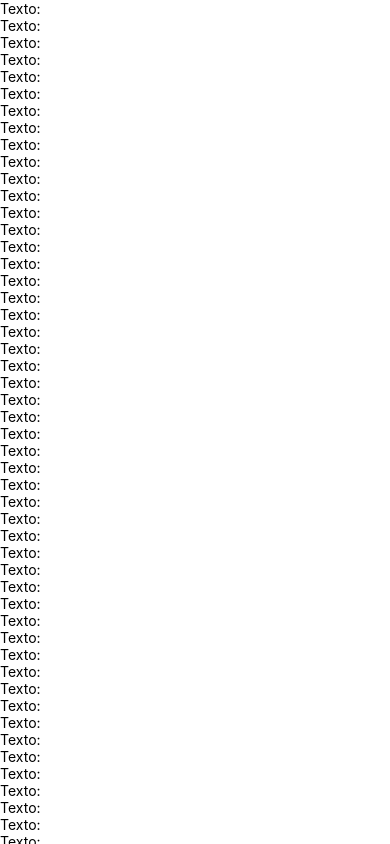
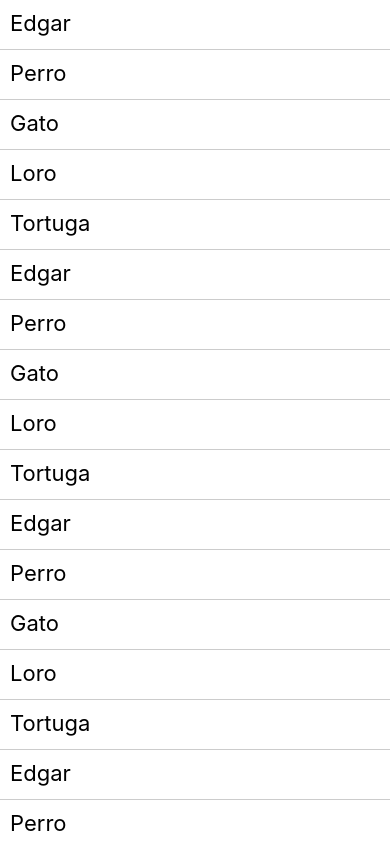
Before and after one commit to The3dgar/reactNative_helloWorld, a React Native app: screen / in a window 390 px wide. Built offline with nearby package versions, Linux system fonts and the light colour scheme.

Commit message:
Usando FlatList

```diff
--- a/App.js
+++ b/App.js
@@ -1,132 +1,53 @@
 import React, { useState } from "react";
-import {
-  StyleSheet,
-  Text,
-  View,
-  TextInput,
-  Dimensions,
-  Button,
-  TouchableHighlight,
-  TouchableNativeFeedback,
-  TouchableOpacity,
-  ScrollView,
-} from "react-native";
-// TouchableHighlight: only works in andrid
-// TouchableNativeFeedback: only works in android
-
-const { width, height } = Dimensions.get("window");
-
+import { StyleSheet, Text, View, FlatList, Platform,StatusBar, SectionList} from "react-native";
+import { render } from "react-dom";
+const data = [
+  { key: "1", name: "Edgar" },
+  { key: "2", name: "Perro" },
+  { key: "3", name: "Gato" },
+  { key: "4", name: "Loro" },
+  { key: "5", name: "Tortuga" },
+  { key: "6", name: "Edgar" },
+  { key: "7", name: "Perro" },
+  { key: "8", name: "Gato" },
+  { key: "9", name: "Loro" },
+  { key: "10", name: "Tortuga" },
+  { key: "11", name: "Edgar" },
+  { key: "12", name: "Perro" },
+  { key: "13", name: "Gato" },
+  { key: "14", name: "Loro" },
+  { key: "15", name: "Tortuga" },
+  { key: "16", name: "Edgar" },
+  { key: "17", name: "Perro" },
+  { key: "18", name: "Gato" },
+  { key: "19", name: "Loro" },
+  { key: "20", name: "Tortuga" },
+]
 export default function App() {
-  const [text, setText] = useState("Initial value");
-  const [submit, setSubmit] = useState("");
-
-  const myActionOne = () => {
-    setSubmit(text);
-    alert("Texto enviado con exito");
-  };
-
   return (
     <View style={styles.container}>
-      <ScrollView style={styles.scrollView}>
-        <Text>Texto: {submit}</Text>
-        <Text>Texto: {submit}</Text>
-        <Text>Texto: {submit}</Text>
-        <Text>Texto: {submit}</Text>
-        <Text>Texto: {submit}</Text>
-        <Text>Texto: {submit}</Text>
-        <Text>Texto: {submit}</Text>
-        <Text>Texto: {submit}</Text>
-        <Text>Texto: {submit}</Text>
-        <Text>Texto: {submit}</Text>
-        <Text>Texto: {submit}</Text>
-        <Text>Texto: {submit}</Text>
-        <Text>Texto: {submit}</Text>
-        <Text>Texto: {submit}</Text>
-        <Text>Texto: {submit}</Text>
-        <Text>Texto: {submit}</Text>
-        <Text>Texto: {submit}</Text>
-        <Text>Texto: {submit}</Text>
-        <Text>Texto: {submit}</Text>
-        <Text>Texto: {submit}</Text>
-        <Text>Texto: {submit}</Text>
-        <Text>Texto: {submit}</Text>
-        <Text>Texto: {submit}</Text>
-        <Text>Texto: {submit}</Text>
-        <Text>Texto: {submit}</Text>
-        <Text>Texto: {submit}</Text>
-        <Text>Texto: {submit}</Text>
-        <Text>Texto: {submit}</Text>
-        <Text>Texto: {submit}</Text>
-        <Text>Texto: {submit}</Text>
-        <Text>Texto: {submit}</Text>
-        <Text>Texto: {submit}</Text>
-        <Text>Texto: {submit}</Text>
-        <Text>Texto: {submit}</Text>
-        <Text>Texto: {submit}</Text>
-        <Text>Texto: {submit}</Text>
-        <Text>Texto: {submit}</Text>
-        <Text>Texto: {submit}</Text>
-        <Text>Texto: {submit}</Text>
-        <Text>Texto: {submit}</Text>
-        <Text>Texto: {submit}</Text>
-        <Text>Texto: {submit}</Text>
-        <Text>Texto: {submit}</Text>
-        <Text>Texto: {submit}</Text>
-        <Text>Texto: {submit}</Text>
-        <Text>Texto: {submit}</Text>
-        <Text>Texto: {submit}</Text>
-        <Text>Texto: {submit}</Text>
-        <Text>Texto: {submit}</Text>
-        <Text>Texto: {submit}</Text>
-        <Text>Texto: {submit}</Text>
-        <Text>Texto: {submit}</Text>
-        <Text>Texto: {submit}</Text>
-        <Text>Texto: {submit}</Text>
-        <Text>Texto: {submit}</Text>
-        <Text>Texto: {submit}</Text>
-        <Text>Texto: {submit}</Text>
-        <Text>Texto: {submit}</Text>
-        <Text>Texto: {submit}</Text>
-        <TextInput
-          style={styles.input}
-          placeholder="Texto por defecto"
-          onChangeText={(t) => setText(t)}
-          defaultValue={text}
-        ></TextInput>
-        {/* <Button onPress={myActionOne} title="Aceptar" /> */}
-        <TouchableOpacity style={styles.TouchableOpacity} onPress={myActionOne}>
-          <View style={styles.view}>
-            <Text>AceptarTc</Text>
-          </View>
-        </TouchableOpacity>
-      </ScrollView>
+      <FlatList
+        data={data}
+        renderItem={({ item }) => <Text style={styles.item}>{item.name}</Text>}
+      ></FlatList>
     </View>
   );
 }
 
 const styles = StyleSheet.create({
-  TouchableOpacity: {
-    backgroundColor: "#eee",
-  },
-  view: {
-    height: 40,
-    width: 300,
-    alignItems: "center",
-    justifyContent: "center",
+  item:{
+    padding:10,
+    fontSize:22,
+    height:50,
+    borderBottomColor:"#ccc",
+    borderBottomWidth: 1,
+    width: "100%"
   },
   container: {
     flex: 1,
     backgroundColor: "#fff",
-    alignItems: "center",
+    alignItems: "stretch",
     justifyContent: "center",
+    paddingTop: Platform.OS === "android" ? StatusBar.currentHeight : 0,
   },
-  input: {
-    height: 40,
-    borderBottomColor: "#ccc",
-    borderBottomWidth: 1,
-    width: "100%",
-  },
-  scrollView: {
-    width: Dimensions.get("window").width
-  }
 });
```
